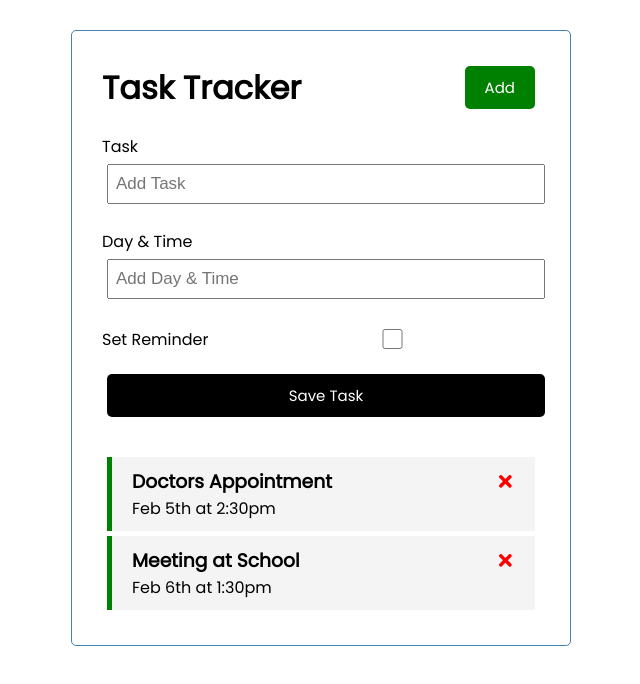
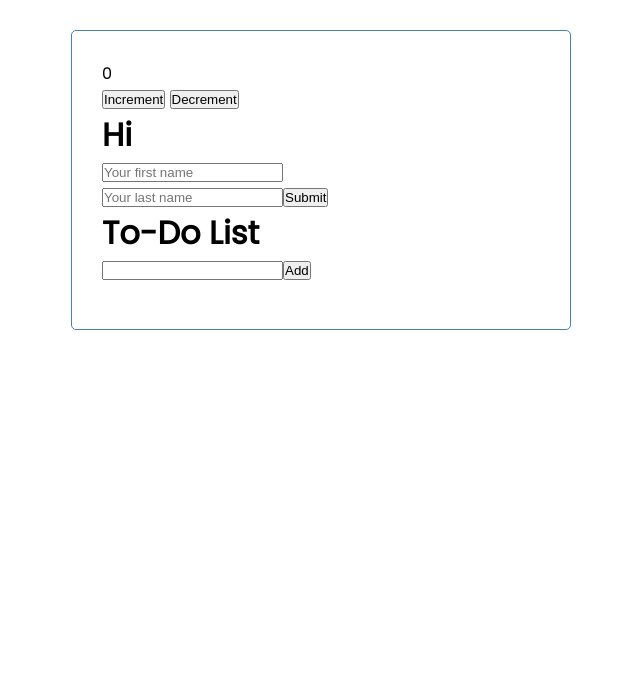
Before and after one commit to modupeadeonojobi/task-managa, a React (Create React App) app: page / in a window 1280 px wide. Shown: the top 684 px of the page, without its empty margins (319-959 px from the left). Built offline with nearby package versions, Linux system fonts and the light colour scheme.

Commit message:
Update app.js

```diff
--- a/src/App.js
+++ b/src/App.js
@@ -2,6 +2,9 @@ import Header from './components/Header';
 import Tasks from './components/Tasks';
 import { useState } from 'react';
 import AddTask from './components/AddTask';
+import Counter from './state/Counter';
+import Form from './state/Form';
+import Todo from './state/Todo';
 
 function App() {
   const [tasks, setTasks] = useState([
@@ -35,13 +38,16 @@ function App() {
 
   return (
     <div className='container'>
-      <Header title='Task Tracker' />
+      {/* <Header title='Task Tracker' />
       <AddTask onAdd={addTask} />
       {tasks.length > 0 ? (
         <Tasks tasks={tasks} onDelete={deleteTask} onToggle={toggleReminder} />
       ) : (
         'No Task To Show.'
-      )}
+      )} */}
+      <Counter />
+      <Form />
+      <Todo />
     </div>
   );
 }
```
